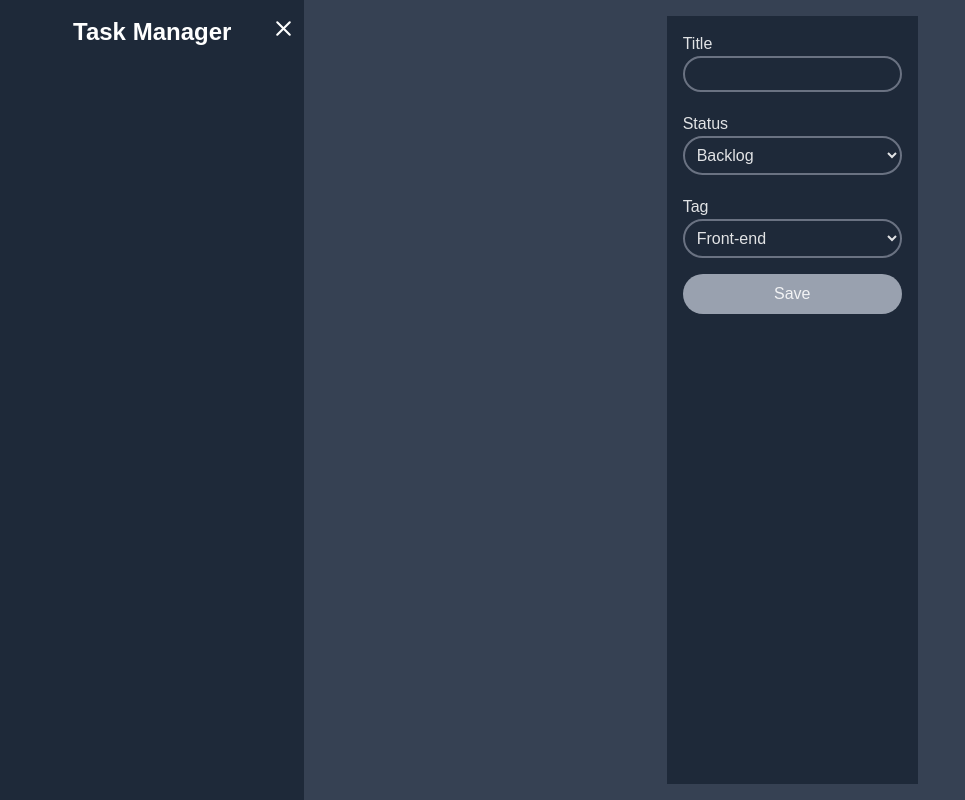
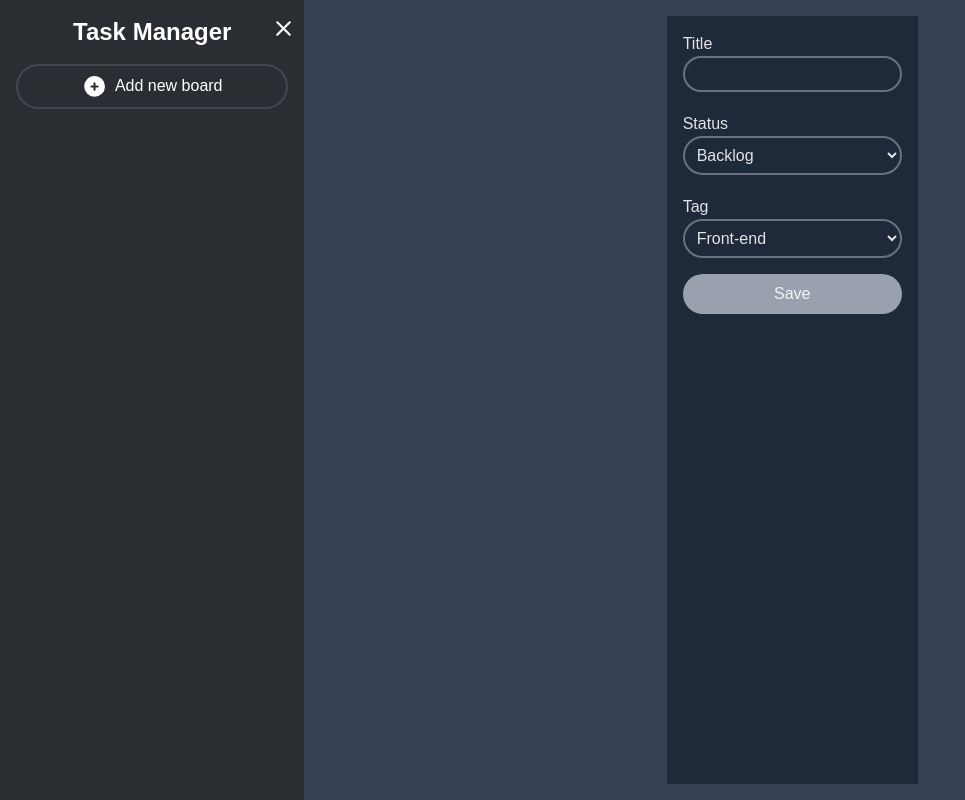
Before and after one commit to omar15hr/task-manager-app, a React (Vite) app: page / in a window 1280 px wide. Shown: the whole page, without its empty margins (0-965 px from the left). Built offline with nearby package versions, Linux system fonts and the light colour scheme.

Commit message:
Haciendo el modal del fomr

```diff
--- a/src/assets/svgs/Svg.tsx
+++ b/src/assets/svgs/Svg.tsx
@@ -17,7 +17,7 @@ export function CancelSvg({ size }: SvgProps) {
       strokeWidth="2"
       strokeLinecap="round"
       strokeLinejoin="round"
-      className="icon icon-tabler icons-tabler-outline icon-tabler-x"
+      className="icon icon-tabler icons-tabler-outline icon-tabler-x cursor-pointer"
     >
       <path stroke="none" d="M0 0h24v24H0z" fill="none" />
       <path d="M18 6l-12 12" />
@@ -38,7 +38,7 @@ export function BaselineSvg({ size }: SvgProps) {
       strokeWidth="2"
       strokeLinecap="round"
       strokeLinejoin="round"
-      className="icon icon-tabler icons-tabler-outline icon-tabler-baseline-density-medium"
+      className="icon icon-tabler icons-tabler-outline icon-tabler-baseline-density-medium cursor-pointer"
     >
       <path stroke="none" d="M0 0h24v24H0z" fill="none" />
       <path d="M4 20h16" />
--- a/src/components/sidebar/BoardForm.tsx
+++ b/src/components/sidebar/BoardForm.tsx
@@ -2,10 +2,11 @@ import logos from '../../assets/emojis/logos';
 
 interface BoardFormProps {
   handleSubmit: (event: React.FormEvent) => void;
+  isFormBoardOpen: boolean;
   setEmoji: (emoji: string) => void;
 }
 
-export function BoardForm({ handleSubmit, setEmoji }: BoardFormProps) {
+export function BoardForm({ handleSubmit, setEmoji, isFormBoardOpen }: BoardFormProps) {
   return (
     <form onSubmit={handleSubmit} className="flex flex-col bg-gray-800 p-4">
       <label htmlFor="name">Name</label>
--- a/src/components/sidebar/Sidebar.tsx
+++ b/src/components/sidebar/Sidebar.tsx
@@ -2,7 +2,7 @@ import { useState } from "react";
 import { useBoardActions } from "../../hooks/useBoardActions";
 import { BoardWithId } from "../../interfaces/types";
 import { BoardForm } from "./BoardForm";
-import { BaselineSvg, CancelSvg } from "../../assets/svgs/Svg";
+import { BaselineSvg, CancelSvg, CirclePlusSvg } from "../../assets/svgs/Svg";
 
 interface SidebarProps {
   boards: BoardWithId[];
@@ -10,10 +10,15 @@ interface SidebarProps {
   onToggleSidebar: (isOpen: boolean) => void;
 }
 
-export function Sidebar({ boards, setSelectedBoard, onToggleSidebar }: SidebarProps) {
-
+export function Sidebar({
+  boards,
+  setSelectedBoard,
+  onToggleSidebar,
+}: SidebarProps) {
   const [isSidebarOpen, setIsSidebarOpen] = useState<boolean>(true);
   const [emoji, setEmoji] = useState<string>("");
+  const [isFormBoardOpen, setIsFormBoardOpen] = useState<boolean>(false);
+
   const { addBoard } = useBoardActions();
 
   const handleSubmit = (event: React.FormEvent) => {
@@ -38,18 +43,22 @@ export function Sidebar({ boards, setSelectedBoard, onToggleSidebar }: SidebarPr
     <div
       className={`fixed sm:relative h-screen sm:h-auto z-10 ${
         isSidebarOpen ? "w-80" : "w-20"
-      } transition-all duration-300 ease-in-out bg-gray-800 text-white`}
+      } transition-all duration-300 ease-in-out bg-[#2A2D32] text-white`}
     >
       <button
         onClick={toggleSidebar}
-        className={`flex p-2 absolute top-2 w-full ${ isSidebarOpen ? 'justify-end' : 'justify-center'}`}
+        className={`flex p-2 absolute top-2 w-full ${
+          isSidebarOpen ? "justify-end" : "justify-center"
+        }`}
       >
         {isSidebarOpen ? <CancelSvg size={25} /> : <BaselineSvg size={25} />}
       </button>
       <div className="p-4">
         <div className="flex flex-col items-center">
           {isSidebarOpen && (
-            <div className="text-2xl font-bold mb-4 text-center">Task Manager</div>
+            <div className="text-2xl font-bold mb-4 text-center">
+              Task Manager
+            </div>
           )}
           <div className="flex flex-col gap-2 w-full">
             {boards.map((board) => (
@@ -65,9 +74,24 @@ export function Sidebar({ boards, setSelectedBoard, onToggleSidebar }: SidebarPr
               </div>
             ))}
           </div>
+          <button
+            className="flex flex-row gap-2 justify-center border-2 border-[#42474e] p-2 rounded-full w-full hover:border-[#585f69] hover:shadow-xl cursor-pointer"
+            onClick={() => setIsFormBoardOpen(true)}
+          >
+            <CirclePlusSvg size={25} />
+            <span>Add new board</span>
+          </button>
         </div>
       </div>
-      {/* <BoardForm handleSubmit={handleSubmit} setEmoji={setEmoji} /> */}
+      {
+        isFormBoardOpen && (
+          <BoardForm
+            handleSubmit={handleSubmit}
+            setEmoji={setEmoji}
+            isFormBoardOpen={isFormBoardOpen}
+          />
+        )
+      }
     </div>
   );
 }
```
